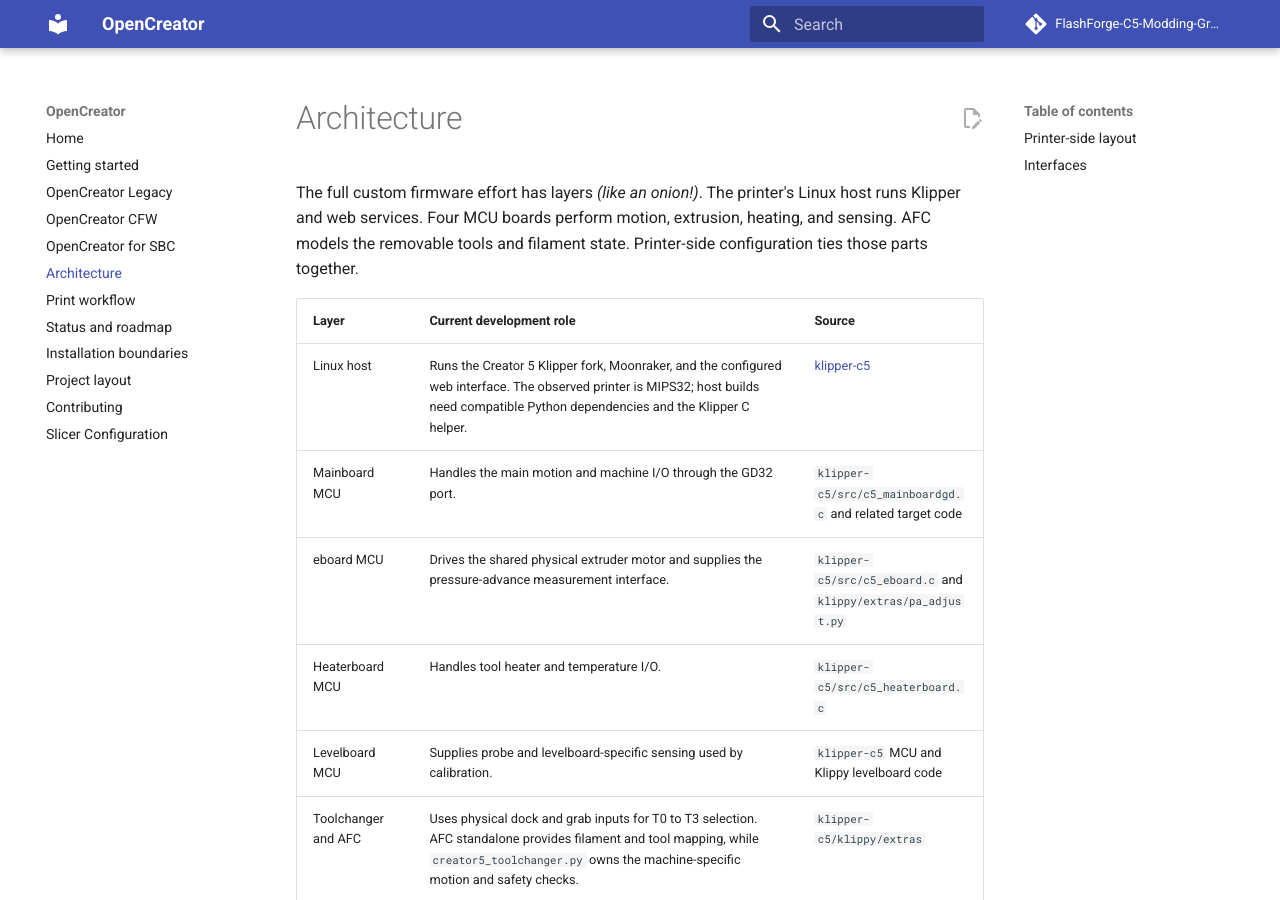
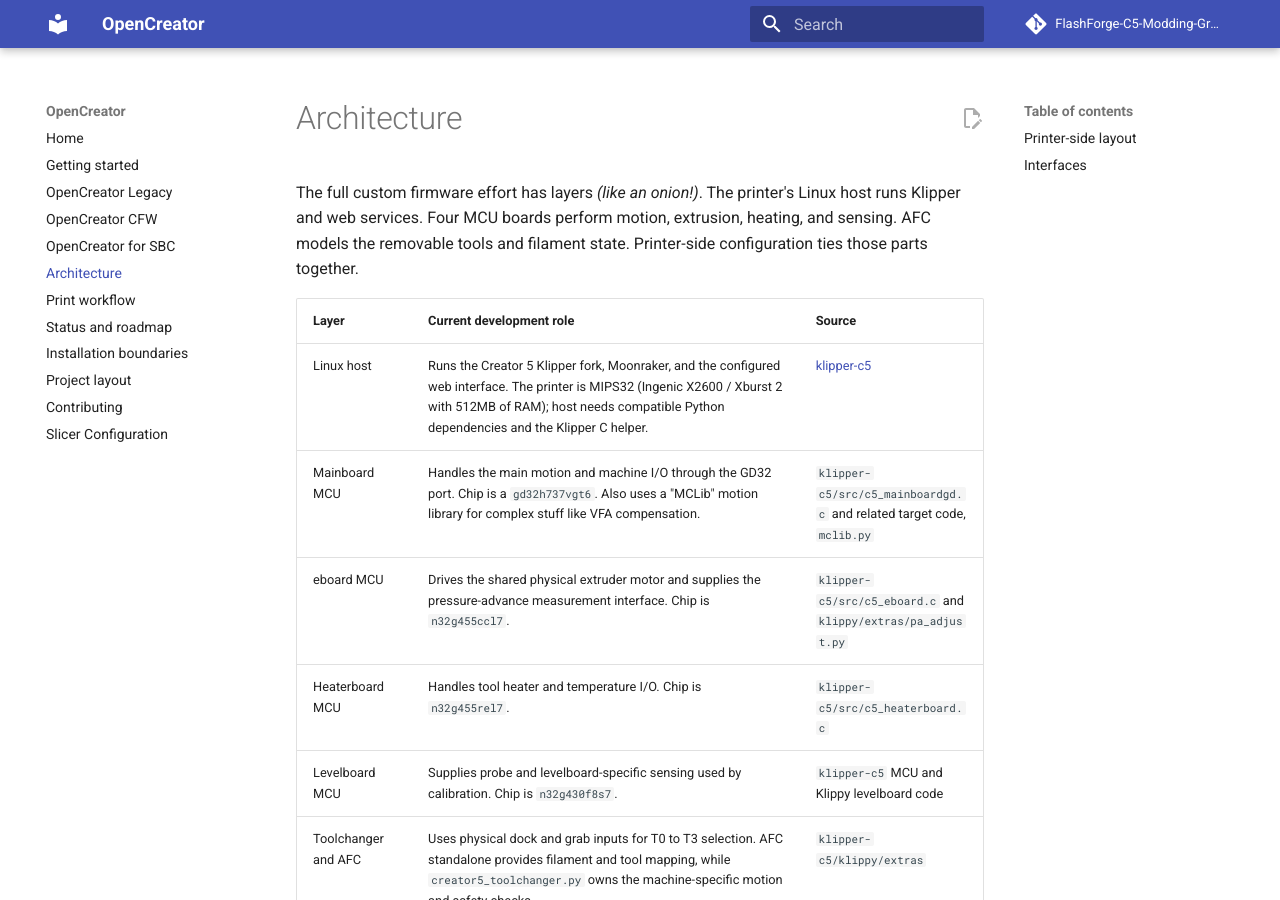
Before and after one commit to FlashForge-C5-Modding-Group/OpenCreator, an MkDocs documentation site: the page built from docs/architecture.md, in a window 1280 px wide and 900 px high. Built offline with MkDocs 1.6.1 and Material for MkDocs 9.7.7, drawn with Linux system fonts in a browser that asks for light colours; comment, search, counter and statistics services are not loaded.

Commit message:
more info on the board now i can sleep because yes

```diff
--- a/docs/architecture.md
+++ b/docs/architecture.md
@@ -7,11 +7,11 @@ configuration ties those parts together.
 
 | Layer | Current development role | Source |
 | --- | --- | --- |
-| Linux host | Runs the Creator 5 Klipper fork, Moonraker, and the configured web interface. The observed printer is MIPS32; host builds need compatible Python dependencies and the Klipper C helper. | [klipper-c5](https://github.com/FlashForge-C5-Modding-Group/klipper-c5) |
-| Mainboard MCU | Handles the main motion and machine I/O through the GD32 port. | `klipper-c5/src/c5_mainboardgd.c` and related target code |
-| eboard MCU | Drives the shared physical extruder motor and supplies the pressure-advance measurement interface. | `klipper-c5/src/c5_eboard.c` and `klippy/extras/pa_adjust.py` |
-| Heaterboard MCU | Handles tool heater and temperature I/O. | `klipper-c5/src/c5_heaterboard.c` |
-| Levelboard MCU | Supplies probe and levelboard-specific sensing used by calibration. | `klipper-c5` MCU and Klippy levelboard code |
+| Linux host | Runs the Creator 5 Klipper fork, Moonraker, and the configured web interface. The printer is MIPS32 (Ingenic X2600 / Xburst 2 with 512MB of RAM); host needs compatible Python dependencies and the Klipper C helper. | [klipper-c5](https://github.com/FlashForge-C5-Modding-Group/klipper-c5) |
+| Mainboard MCU | Handles the main motion and machine I/O through the GD32 port. Chip is a `gd32h737vgt6`. Also uses a "MCLib" motion library for complex stuff like VFA compensation. | `klipper-c5/src/c5_mainboardgd.c` and related target code, `mclib.py` |
+| eboard MCU | Drives the shared physical extruder motor and supplies the pressure-advance measurement interface. Chip is `n32g455ccl7`. | `klipper-c5/src/c5_eboard.c` and `klippy/extras/pa_adjust.py` |
+| Heaterboard MCU | Handles tool heater and temperature I/O. Chip is `n32g455rel7`. | `klipper-c5/src/c5_heaterboard.c` |
+| Levelboard MCU | Supplies probe and levelboard-specific sensing used by calibration. Chip is `n32g430f8s7`. | `klipper-c5` MCU and Klippy levelboard code |
 | Toolchanger and AFC | Uses physical dock and grab inputs for T0 to T3 selection. AFC standalone provides filament and tool mapping, while `creator5_toolchanger.py` owns the machine-specific motion and safety checks. | `klipper-c5/klippy/extras` |
 | Printer filesystem | Holds the Creator 5 configuration, AFC configuration, scripts, and printer data layout. | [opencreator-fs](https://github.com/FlashForge-C5-Modding-Group/opencreator-fs) |
 
```
